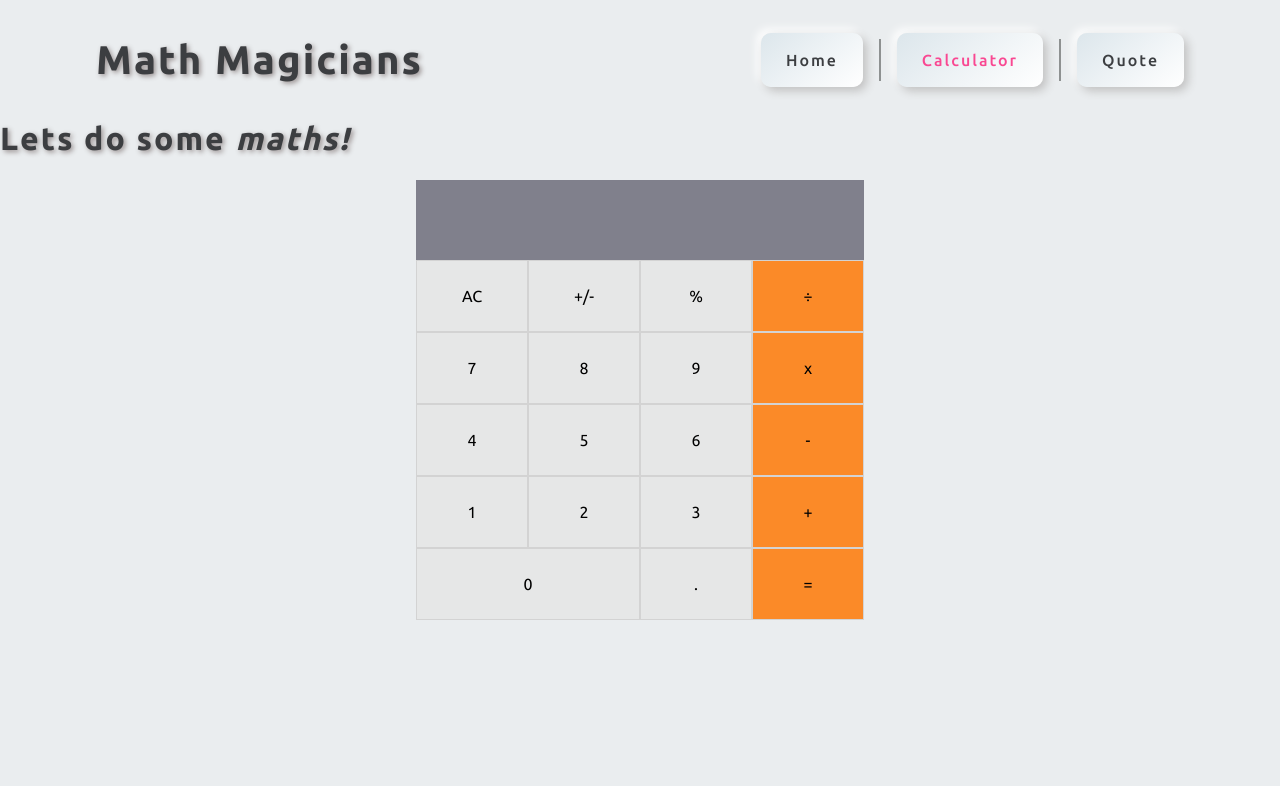
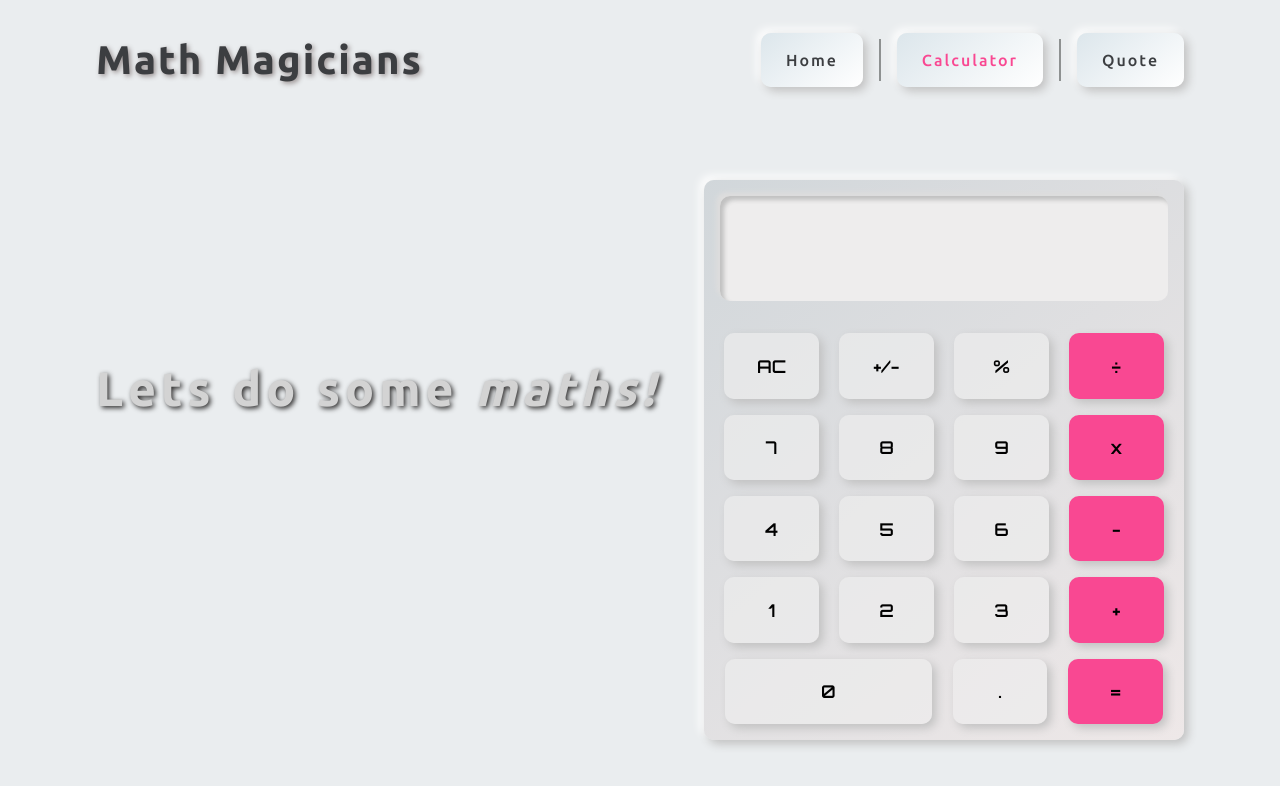
Before and after one commit to KanzaTahreem/Math-Magicians, a React (Create React App) app: page /calculator in a window 1280 px wide. Shown: the top 786 px of the page. Built offline with nearby package versions, Linux system fonts and the light colour scheme.

Commit message:
Add styles for the calculator page

```diff
--- a/src/index.css
+++ b/src/index.css
@@ -1,4 +1,5 @@
 @import url('https://fonts.googleapis.com/css2?family=Ubuntu:wght@400;500;700&display=swap');
+@import url('https://fonts.googleapis.com/css2?family=Orbitron:wght@500;600;700&display=swap');
 
 * {
   box-sizing: border-box;
--- a/src/stylesheets/Calculator.css
+++ b/src/stylesheets/Calculator.css
@@ -1,52 +1,85 @@
-.calculator {
+.cal-container {
+  height: calc(100vh - 15vh);
   display: flex;
-  text-align: center;
-  justify-content: center;
-  position: absolute;
-  top: 50%;
-  left: 50%;
-  width: 100%;
-  transform: translate(-50%, -50%);
+  width: 85vw;
+  margin: 0 auto;
+  justify-content: space-between;
 }
 
-.container {
-  width: 28em;
+.cal-container h2 {
+  align-self: center;
+  letter-spacing: 5px;
+  font-size: 3em;
+  margin-top: -3em;
+  color: lightgray;
+  text-shadow: 2px 2px 5px #2f2e2e;
+}
+
+.calculator {
+  align-self: center;
+}
+
+.calculator > div {
+  width: 30em;
+  padding: 1em;
+  height: 70vh;
+  display: flex;
+  border-radius: 10px;
+  flex-direction: column;
+  background: linear-gradient(140deg, #cdd3d7db, #eee8e8);
+  box-shadow: 4px 4px 10px #c1c1c1, -4px -4px 10px #fff;
 }
 
 .display {
   width: 100%;
-  background: #80808c;
-  color: white;
-  height: 5em;
+  display: flex;
+  height: 15vh;
   padding: 1em;
-  display: flex;
+  font-size: 2em;
+  font-weight: 700;
+  color: #f94892;
+  align-items: center;
+  border-radius: 10px;
+  margin-bottom: 1em;
   justify-content: flex-end;
-  align-items: center;
+  background-color: #eeeded;
+  text-shadow: 1px 1px 2px #000;
+  box-shadow: inset 4px 4px 4px #c1c1c1, -4px -4px 4px #ddd;
 }
 
 .display > p {
-  font-size: 2em;
+  border-radius: 10px;
 }
 
 .keys {
   width: 100%;
+  height: 100%;
+  gap: 1em;
+  display: flex;
+  flex-wrap: wrap;
+  justify-content: space-evenly;
 }
 
 .btn {
-  width: 25%;
-  height: 4.5em;
-  font-size: 1em;
-  background-color: #e6e6e6de;
-  border: 0.1px solid lightgrey;
+  font-family: 'Orbitron', sans-serif;
+  font-weight: 600;
+  font-size: 1.1em;
+  border: #c1c1c1;
+  border-radius: 10px;
+  background: #eeeeeea8;
+  box-shadow: 4px 4px 10px #c1c1c1;
+  width: calc(25% - 1em);
 }
 
 .btn:hover {
   cursor: pointer;
-  background-color: #d7d6d6;
+  background-color: #f94892;
+  color: #fff;
+  transition: all 0.5s ease-in;
 }
 
 .btn:nth-child(17) {
-  width: 50%;
+  width: calc(50% - 1em);
 }
 
 .btn:nth-child(4),
@@ -54,7 +87,7 @@
 .btn:nth-child(12),
 .btn:nth-child(16),
 .btn:nth-child(19) {
-  background-color: #ff7600d4;
+  background-color: #f94892;
 }
 
 .btn:nth-child(4):hover,
@@ -62,5 +95,6 @@
 .btn:nth-child(12):hover,
 .btn:nth-child(16):hover,
 .btn:nth-child(19):hover {
-  background-color: #fc892bd4;
+  background-color: #eee;
+  color: #f94892;
 }
```
